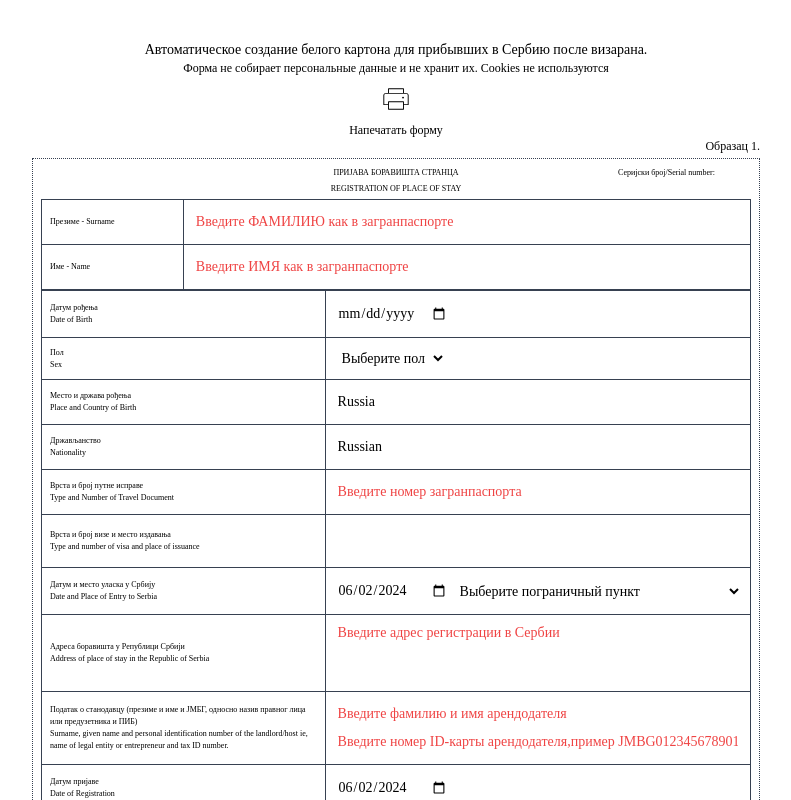
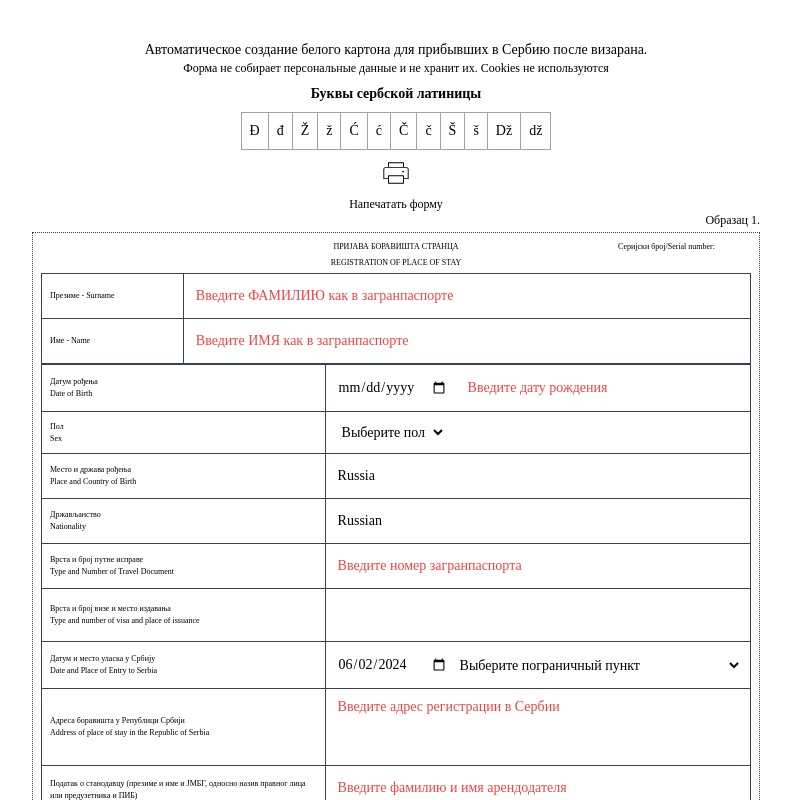
Before and after one commit to IrinaGarmaeva/beli-karton, a React (Vite) app: page / in a window 1280 px wide. Shown: the top 800 px of the page, without its empty margins (244-1035 px from the left). Built offline with nearby package versions, Linux system fonts and the light colour scheme.

Commit message:
Feature: add specific serbian characters at Header

```diff
--- a/index.html
+++ b/index.html
@@ -3,7 +3,7 @@
   <head>
     <meta charset="UTF-8" />
     <meta name="viewport" content="width=device-width, initial-scale=1.0" />
-    <title>Beli Karton</title>
+    <title>Белый картон для граждан России</title>
   </head>
   <body>
     <div id="root"></div>
--- /dev/null
+++ b/src/components/CharacterTable.tsx
@@ -0,0 +1,38 @@
+const CharacterTable = () => {
+  const characters = [
+    "Đ",
+    "đ",
+    "Ž",
+    "ž",
+    "Ć",
+    "ć",
+    "Č",
+    "č",
+    "Š",
+    "š",
+    "Dž",
+    "dž",
+  ];
+
+  return (
+    <div className="mt-2 flex flex-col text-sm justify-center overflow-x-auto">
+      <h2 className="font-semibold text-center">Буквы сербской латиницы</h2>
+      <table className="mt-2 min-w-full border border-gray-400">
+        <tbody>
+          <tr className="border-b">
+            {characters.map((item, index) => (
+              <td
+                key={index}
+                className="p-2 border border-gray-400 text-center"
+              >
+                {item}
+              </td>
+            ))}
+          </tr>
+        </tbody>
+      </table>
+    </div>
+  );
+};
+
+export default CharacterTable;
--- a/src/components/Form.tsx
+++ b/src/components/Form.tsx
@@ -73,12 +73,17 @@ const Form = () => {
                     </div>
                   </td>
                   <td className="p-2 w-3/5 border border-gray-700">
+                    <div className="flex items-center gap-4">
                       <input
                         type="date"
                         name="dateOfBirth"
                         className="p-1 text-sm cursor-pointer bg-transparent"
                         required
                       />
+                      <p className="text-sm text-red-500 print:hidden">
+                        Введите дату рождения
+                      </p>
+                    </div>
                   </td>
                 </tr>
                 <tr className="border border-gray-700">
@@ -262,6 +267,7 @@ const Form = () => {
                     </div>
                   </td>
                   <td className="p-2 border border-gray-700">
+                    <div className="flex items-center gap-4">
                       <input
                         type="date"
                         name="registrationDate"
@@ -270,6 +276,11 @@ const Form = () => {
                         onChange={(e) => setRegistrationDate(e.target.value)}
                         required
                       />
+                      <div className="text-sm text-red-500 print:hidden flex flex-col">
+                        <p>Укажите дату регистрации</p>
+                        <span >Автоматически стоит текущая дата</span>
+                      </div>
+                    </div>
                   </td>
                 </tr>
                 <tr className="border border-gray-700">
--- a/src/components/Header.tsx
+++ b/src/components/Header.tsx
@@ -1,4 +1,5 @@
 import { PiPrinterThin } from "react-icons/pi";
+import CharacterTable from "./CharacterTable";
 
 const Header = () => {
   const handlePrint = () => {
@@ -15,12 +16,13 @@ const Header = () => {
         Форма не собирает персональные данные и не хранит их. Cookies не
         используются
       </p>
+      <CharacterTable />
       <button
         type="button"
         onClick={handlePrint}
         className="mt-2 flex flex-col justify-center items-center"
       >
-        <PiPrinterThin size={30}/>
+        <PiPrinterThin size={30} />
         <p className="mt-2 text-xs">Напечатать форму</p>
       </button>
     </div>
```
Lines whose indentation alone changed are shown as unchanged.
